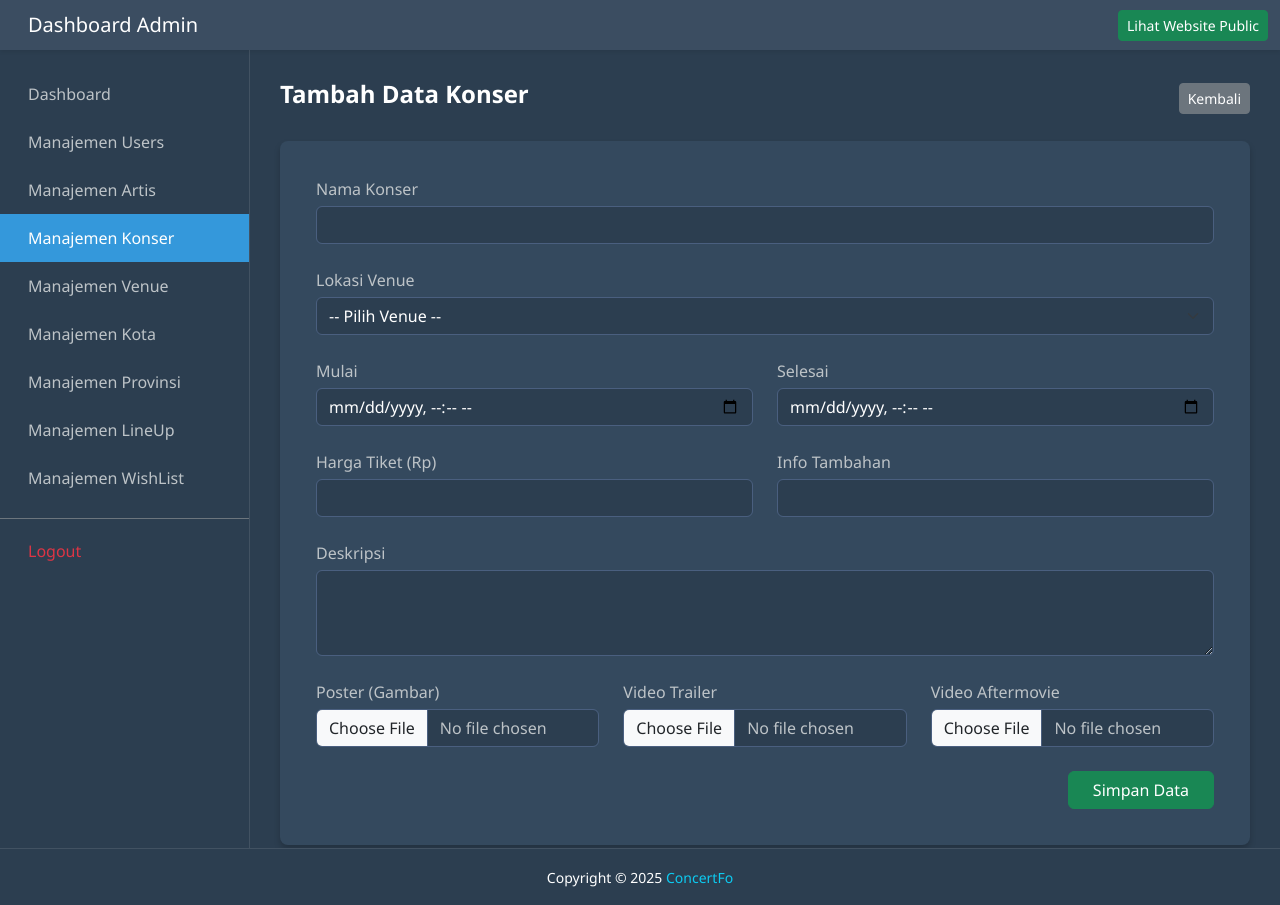
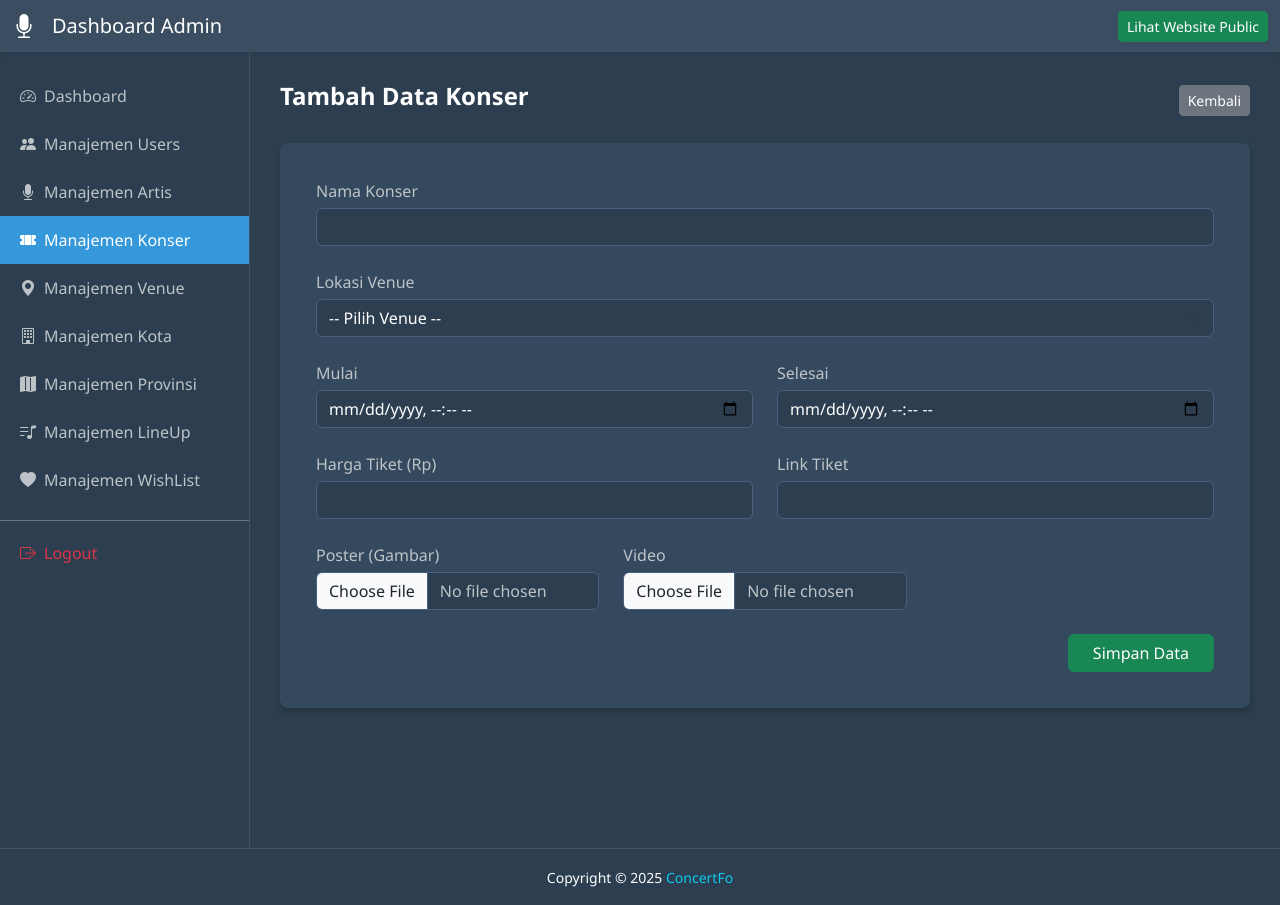
Before and after one commit to muhatallahdzaky/ujicoba, a PHP site: page /WebKonserProjek/halamanAdmin/dashboard/html/konser/tambahDataKonser.php in a window 1280 px wide. Run offline with PHP 8.4, Linux system fonts and the light colour scheme; data comes from the database, SQL or seed files in the repository.

Commit message:
push magrib

```diff
--- a/auth/login.php
+++ b/auth/login.php
@@ -204,8 +204,8 @@ include '../includes/header.php';
                     <!-- Demo Accounts Info -->
                     <div class="demo-accounts">
                         <h6><i class="bi bi-info-circle"></i> Demo Accounts:</h6>
-                        <p><strong>Admin:</strong> admin@concertix.com / admin123</p>
-                        <p><strong>User:</strong> bahlil@gmail.com / pertaminarugi</p>
+                        <p><strong>Admin:</strong> adminfo1@gmail.com / adminFo123</p>
+                        <p><strong>User:</strong> puan@gmail.com / dprturu</p>
                     </div>
 
                     <?php if ($error): ?>
--- a/halamanAdmin/dashboard/html/konser/tambahDataKonser.php
+++ b/halamanAdmin/dashboard/html/konser/tambahDataKonser.php
@@ -16,7 +16,6 @@ if (isset($_POST['simpan'])) {
 
     $dirPoster     = $baseDir . "posterPict/";
     $dirTrailer    = $baseDir . "trailerPict/";
-    $dirAftermovie = $baseDir . "aftermoviePict/";
 
     // B. BUAT FOLDER KALAU BELUM ADA
     if (!is_dir($dirPoster)) mkdir($dirPoster, 0777, true);
@@ -24,7 +23,8 @@ if (isset($_POST['simpan'])) {
     if (!is_dir($dirAftermovie)) mkdir($dirAftermovie, 0777, true);
 
     // C. FUNGSI UPLOAD
-    function prosesUpload($inputName, $folderTujuan) {
+    function prosesUpload($inputName, $folderTujuan)
+    {
         if (!empty($_FILES[$inputName]['name'])) {
             $namaFile   = $_FILES[$inputName]['name'];
             $tmpName    = $_FILES[$inputName]['tmp_name'];
@@ -60,26 +60,22 @@ if (isset($_POST['simpan'])) {
     $tanggal_mulai    = $_POST['tanggal_mulai'];
     $tanggal_selesai  = $_POST['tanggal_selesai'];
     $harga_tiket      = $_POST['harga_tiket'];
-    $info_harga       = mysqli_real_escape_string($koneksi, $_POST['info_harga']);
-    $deskripsi        = mysqli_real_escape_string($koneksi, $_POST['deskripsi']);
+    $link_tiket       = $_POST['link_tiket'];
 
     // Tentukan Status
     $status_konser    = ($tanggal_mulai > date('Y-m-d H:i:s')) ? 'upcoming' : 'completed';
 
     // F. JALANKAN UPLOAD
     $poster_nama     = prosesUpload('poster', $dirPoster);
-    $trailer_nama    = prosesUpload('video_trailer', $dirTrailer);
-    $aftermovie_nama = prosesUpload('video_aftermovie', $dirAftermovie);
+    $video    = prosesUpload('video', $dirTrailer);
 
     // G. INSERT DATABASE
     $query = "INSERT INTO konser (
-                id_konser, nama_konser, id_venue, video_trailer, tanggal_mulai, tanggal_selesai,
-                deskripsi, harga_tiket_mulai, info_harga_tiket,
-                poster_konser, video_aftermovie, status_konser
+                id_konser, nama_konser, id_venue, tanggal_mulai, tanggal_selesai, harga_tiket_mulai, link_tiket,
+                poster_konser, video, status_konser
               ) VALUES (
-                '$id_konser_baru', '$nama_konser', '$id_venue', '$trailer_nama', '$tanggal_mulai', '$tanggal_selesai',
-                '$deskripsi', '$harga_tiket', '$info_harga',
-                '$poster_nama', '$aftermovie_nama', '$status_konser'
+                '$id_konser_baru', '$nama_konser', '$id_venue', '$tanggal_mulai', '$tanggal_selesai', '$harga_tiket', '$link_tiket',
+                '$poster_nama', '$video', '$status_konser'
               )";
 
     if (mysqli_query($koneksi, $query)) {
@@ -96,16 +92,36 @@ if (isset($_POST['simpan'])) {
 
 <!DOCTYPE html>
 <html lang="id">
+
 <head>
     <meta charset="UTF-8">
     <title>Tambah Konser</title>
     <link href="https://cdn.jsdelivr.net/npm/bootstrap@5.3.2/dist/css/bootstrap.min.css" rel="stylesheet">
     <link rel="stylesheet" href="../../css/styles.css">
     <style>
-        .form-control, .form-select { background-color: #2c3e50; color: white; border: 1px solid #4a5f7f; }
-        .form-control:focus, .form-select:focus { background-color: #34495e; color: white; border-color: #3498db; }
-        label { color: #bdc3c7; margin-bottom: 5px; }
-        input[type=file] { background-color: #2c3e50; color: #bdc3c7; }
+        .form-control,
+        .form-select {
+            background-color: #2c3e50;
+            color: white;
+            border: 1px solid #4a5f7f;
+        }
+
+        .form-control:focus,
+        .form-select:focus {
+            background-color: #34495e;
+            color: white;
+            border-color: #3498db;
+        }
+
+        label {
+            color: #bdc3c7;
+            margin-bottom: 5px;
+        }
+
+        input[type=file] {
+            background-color: #2c3e50;
+            color: #bdc3c7;
+        }
     </style>
 </head>
 
@@ -113,7 +129,8 @@ if (isset($_POST['simpan'])) {
 
     <?php include '../header.php'; ?> <div class="d-flex-wrapper">
 
-        <?php include '../sideBar.php'; ?> <div class="main-content">
+        <?php include '../sideBar.php'; ?>
+        <div class="main-content">
             <div class="d-flex justify-content-between align-items-center mb-4">
                 <h4 class="fw-bold text-white">Tambah Data Konser</h4>
                 <a href="manajemenKonser.php" class="btn btn-secondary btn-sm">Kembali</a>
@@ -137,8 +154,8 @@ if (isset($_POST['simpan'])) {
                                     <?php
                                     // Query Data Venue
                                     $vQ = mysqli_query($koneksi, "SELECT id_venue, nama_venue FROM venue ORDER BY nama_venue ASC");
-                                    while($v = mysqli_fetch_assoc($vQ)){
-                                        echo "<option value='".$v['id_venue']."'>".$v['nama_venue']."</option>";
+                                    while ($v = mysqli_fetch_assoc($vQ)) {
+                                        echo "<option value='" . $v['id_venue'] . "'>" . $v['nama_venue'] . "</option>";
                                     }
                                     ?>
                                 </select>
@@ -147,12 +164,10 @@ if (isset($_POST['simpan'])) {
                             <div class="col-md-6"><label>Mulai</label><input type="datetime-local" class="form-control" name="tanggal_mulai" required></div>
                             <div class="col-md-6"><label>Selesai</label><input type="datetime-local" class="form-control" name="tanggal_selesai" required></div>
                             <div class="col-md-6"><label>Harga Tiket (Rp)</label><input type="number" class="form-control" name="harga_tiket" required></div>
-                            <div class="col-md-6"><label>Info Tambahan</label><input type="text" class="form-control" name="info_harga"></div>
-                            <div class="col-12"><label>Deskripsi</label><textarea class="form-control" name="deskripsi" rows="3"></textarea></div>
+                            <div class="col-md-6"><label>Link Tiket</label><input type="text" class="form-control" name="link_tiket" required></div>
 
                             <div class="col-md-4"><label>Poster (Gambar)</label><input type="file" class="form-control" name="poster" accept="image/*" required></div>
-                            <div class="col-md-4"><label>Video Trailer</label><input type="file" class="form-control" name="video_trailer" accept="video/*"></div>
-                            <div class="col-md-4"><label>Video Aftermovie</label><input type="file" class="form-control" name="video_aftermovie" accept="video/*"></div>
+                            <div class="col-md-4"><label>Video</label><input type="file" class="form-control" name="video" accept="video/*"></div>
 
                             <div class="col-12 text-end mt-4">
                                 <button type="submit" name="simpan" class="btn btn-success px-4">Simpan Data</button>
@@ -168,4 +183,5 @@ if (isset($_POST['simpan'])) {
 
     <?php include '../footer.php'; ?> <script src="https://cdn.jsdelivr.net/npm/bootstrap@5.3.2/dist/js/bootstrap.bundle.min.js"></script>
 </body>
+
 </html>
--- a/halamanAdmin/dashboard/html/sideBar.php
+++ b/halamanAdmin/dashboard/html/sideBar.php
@@ -5,7 +5,8 @@ $directoryURI = $_SERVER['REQUEST_URI'];
 $path = "../"; // Mundur satu langkah dulu
 
 // Fungsi cek aktif
-function isActive($searchString) {
+function isActive($searchString)
+{
     global $directoryURI;
     if (strpos($directoryURI, $searchString) !== false) {
         return 'active';
@@ -13,6 +14,7 @@ function isActive($searchString) {
     return '';
 }
 ?>
+<link rel="stylesheet" href="https://cdn.jsdelivr.net/npm/bootstrap-icons@1.11.1/font/bootstrap-icons.css">
 
 <div class="sidebar bg-dark-sidebar">
     <ul class="nav flex-column">
--- a/halamanAdmin/dashboard/html/venue/tambahVenue.php
+++ b/halamanAdmin/dashboard/html/venue/tambahVenue.php
@@ -61,7 +61,10 @@ $dataKota = $koneksi->query("SELECT * FROM kota ORDER BY nama_kota ASC");
     <div class="d-flex-wrapper">
         <?php include '../sideBar.php'; ?>
         <div class="main-content">
-            <h4 class="text-white mb-4">Tambah Data Venue</h4>
+                <div class="d-flex justify-content-between align-items-center mb-4">
+                <h4 class="fw-bold text-white">Tambah Data Venue</h4>
+                <a href="manajemenVenue.php" class="btn btn-secondary btn-sm">Kembali</a>
+                </div>
             <div class="card stats-card border-0">
                 <div class="card-body">
                     <form action="" method="POST">
--- a/halamanAdmin/dashboard/html/wishlist/tambahWishlist.php
+++ b/halamanAdmin/dashboard/html/wishlist/tambahWishlist.php
@@ -71,7 +71,10 @@ if (isset($_POST['simpan'])) {
     <div class="d-flex-wrapper">
         <?php include '../sideBar.php'; ?>
         <div class="main-content">
-            <h4 class="fw-bold text-white mb-4">Tambah Wishlist</h4>
+            <div class="d-flex justify-content-between align-items-center mb-4">
+                <h4 class="fw-bold text-white">Tambah Wishlist</h4>
+                <a href="manajemenWishlist.php" class="btn btn-secondary btn-sm">Kembali</a>
+            </div>
             <div class="card stats-card border-0">
                 <div class="card-body">
                     <form method="POST">
```
Also changed, not shown: halamanAdmin/dashboard/html/konser/editKonser.php (+47 -20 lines), halamanAdmin/dashboard/html/konser/hapusKonser.php (+2 -6 lines), halamanAdmin/dashboard/html/konser/manajemenKonser.php (+7 -15 lines), halamanAdmin/dashboard/html/lineup/editLineUp.php (+0 -7 lines), halamanAdmin/dashboard/html/lineup/manajemenLineUp.php (+0 -10 lines), halamanAdmin/dashboard/html/lineup/tambahLineUp.php (+2 -13 lines).
